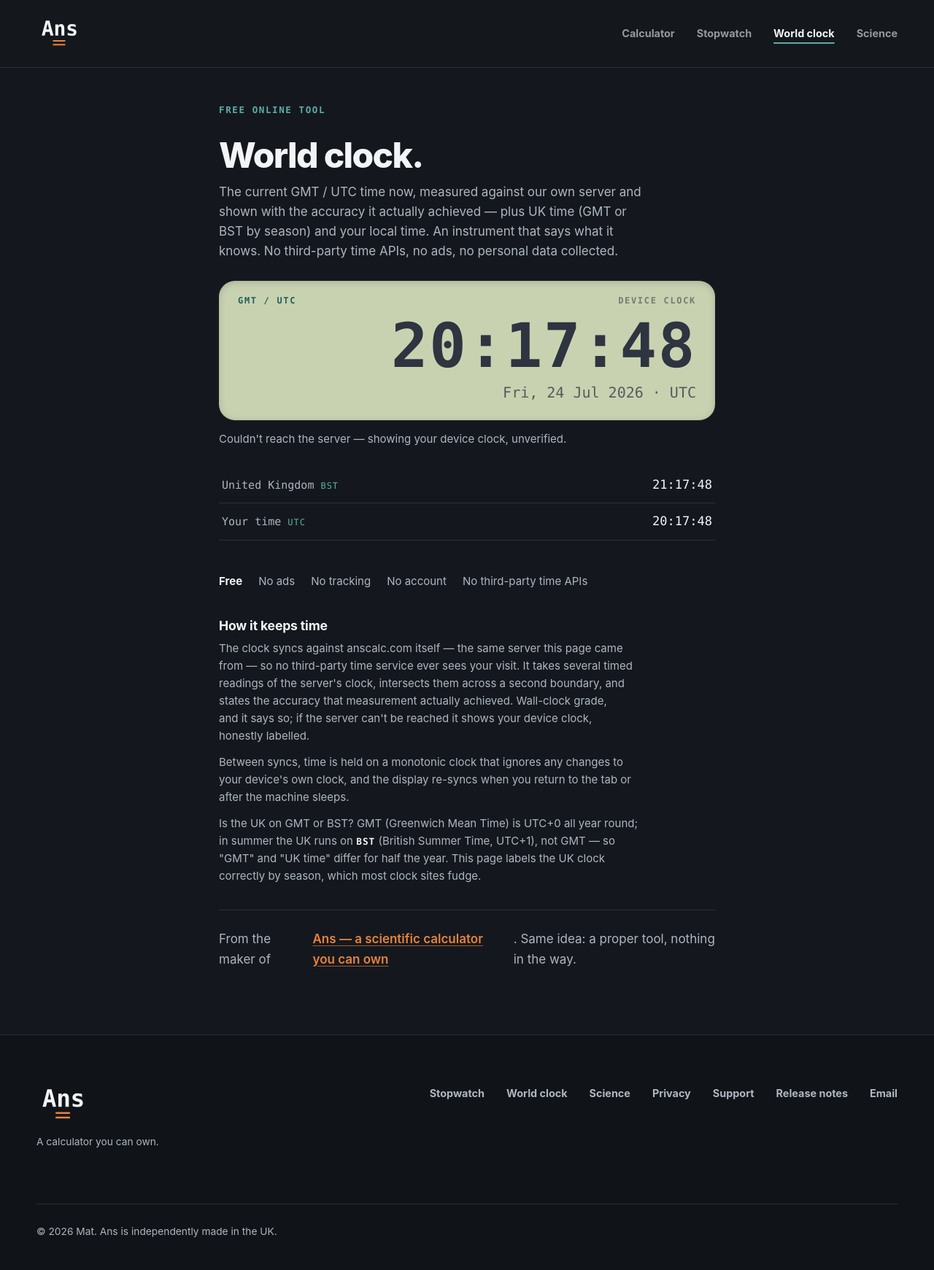
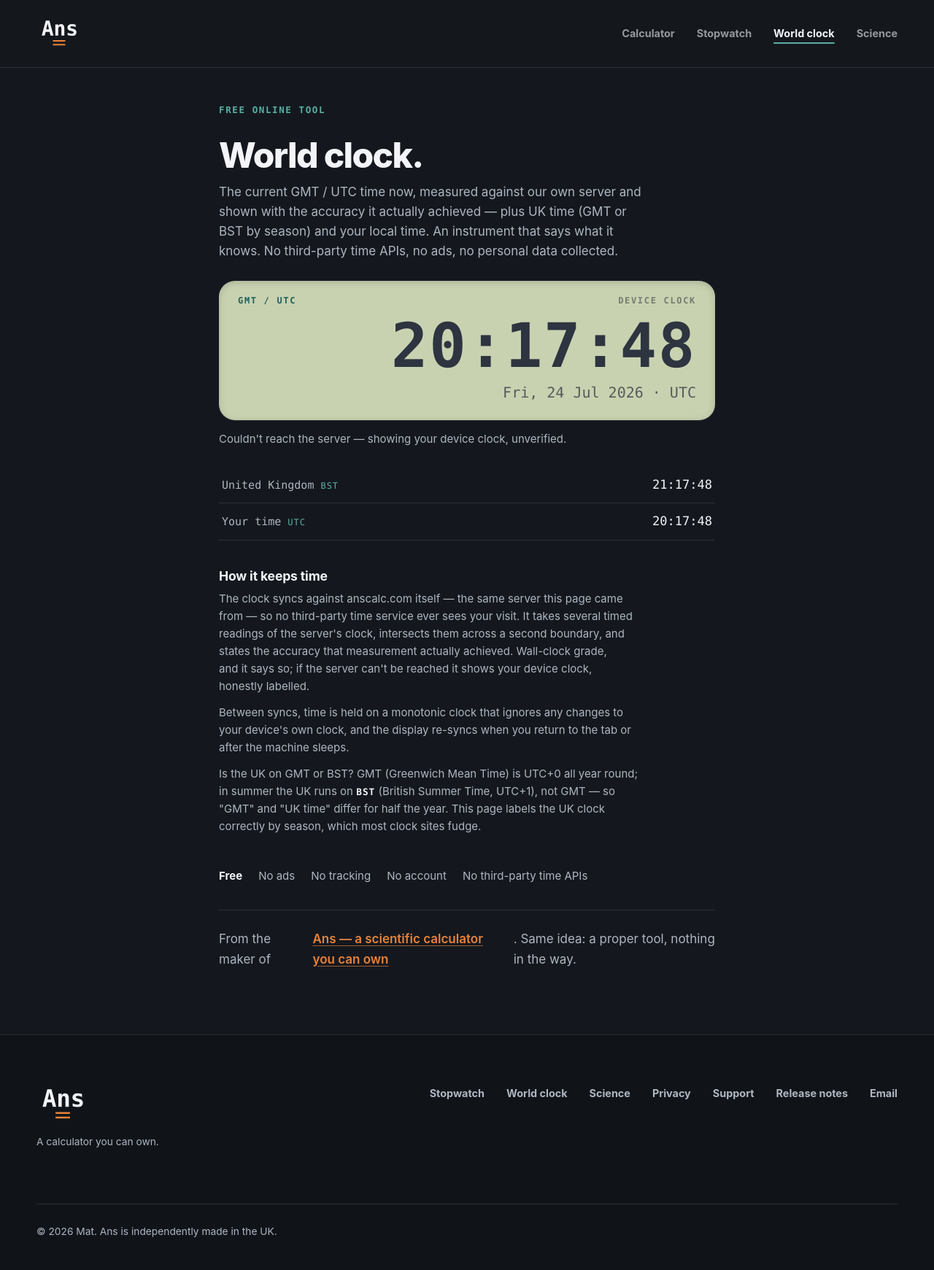
Before and after one commit to Mat-0-Py/ans-site, a Jekyll site: the page built from clock/index.html, in a window 1280 px wide. Shown: the whole page at 73% size. Built offline with Jekyll 4.4.1, drawn with Linux system fonts in a browser that asks for light colours.

```diff
--- a/_config.yml
+++ b/_config.yml
@@ -2,6 +2,23 @@ title: Ans
 description: A proper scientific calculator for iPhone and iPad. £4.99 once, with no subscriptions, ads, accounts or tracking.
 url: https://anscalc.com
 baseurl: ""
+
+# The App Store listing. While this is empty the site falls back to
+# "Coming soon" wording everywhere it would otherwise link, so the page is
+# never broken and never claims something that isn't there yet.
+#
+# Geo-neutral form (no /gb/): Apple redirects each visitor to their own
+# storefront. A regional link would send US and EU visitors to the UK store.
+appstore_url: "https://apps.apple.com/app/id6790899698"
+
+# Flip to true the moment the macOS build is approved and on sale. Until
+# then the site says Ans is coming to Mac rather than offering it — the Mac
+# app is a universal purchase on the same listing, so no second link.
+#
+# When flipping it, also widen the two places that name the platforms in
+# prose and cannot read this flag: `description` above, and the `title` and
+# `description` front matter at the top of index.html.
+mac_available: false
 markdown: kramdown
 plugins:
   - jekyll-sitemap
--- a/assets/css/style.css
+++ b/assets/css/style.css
@@ -667,12 +667,16 @@ a.button-secondary:hover {
 
 /* Each ratio matches the crop produced by Tools/generate_website_media.swift;
    change one and you must change the other. */
+.widget-capture-small .widget-shot {
+  aspect-ratio: 1 / 1;
+}
+
 .widget-capture-medium .widget-shot {
-  aspect-ratio: 1320 / 680;
+  aspect-ratio: 1149 / 557;
 }
 
 .widget-capture-large .widget-shot {
-  aspect-ratio: 1 / 1;
+  aspect-ratio: 1149 / 1217;
 }
 
 .feature-card {
@@ -1832,3 +1836,53 @@ a.button-secondary:hover {
   }
   .phys-control input { width: 100%; flex: 1; }
 }
+
+/* Mac band — the 1.1 platform story. Sits between the device captures and the
+   feature grid, raised off the page background so it reads as its own beat. */
+.mac-band {
+  border-block: 1px solid var(--line);
+  background: var(--body);
+}
+
+.mac-band-inner {
+  display: grid;
+  grid-template-columns: minmax(0, 5fr) minmax(0, 7fr);
+  gap: clamp(28px, 4vw, 60px);
+  align-items: center;
+}
+
+.mac-band-copy h2 {
+  margin: 6px 0 18px;
+}
+
+.mac-band-note {
+  margin-top: 18px;
+  color: var(--muted);
+  font-size: 0.95rem;
+}
+
+.mac-band-shot {
+  margin: 0;
+}
+
+.mac-band-shot img {
+  display: block;
+  width: 100%;
+  height: auto;
+  border: 1px solid var(--line-strong);
+  border-radius: var(--radius-md);
+  box-shadow: var(--shadow);
+}
+
+.mac-band-shot figcaption {
+  margin-top: 14px;
+  color: var(--muted);
+  font-size: 0.9rem;
+  text-align: center;
+}
+
+@media (max-width: 860px) {
+  .mac-band-inner {
+    grid-template-columns: minmax(0, 1fr);
+  }
+}
--- a/clock/index.html
+++ b/clock/index.html
@@ -97,14 +97,6 @@ permalink: /clock/
     </li>
   </ul>
 
-  <ul class="tool-ownership" aria-label="Promise">
-    <li><strong>Free</strong></li>
-    <li>No ads</li>
-    <li>No tracking</li>
-    <li>No account</li>
-    <li>No third-party time APIs</li>
-  </ul>
-
   <section class="tool-notes" aria-label="How it keeps time">
     <h2>How it keeps time</h2>
     <p>
@@ -129,6 +121,14 @@ permalink: /clock/
       which most clock sites fudge.
     </p>
   </section>
+
+  <ul class="tool-ownership" aria-label="Promise">
+    <li><strong>Free</strong></li>
+    <li>No ads</li>
+    <li>No tracking</li>
+    <li>No account</li>
+    <li>No third-party time APIs</li>
+  </ul>
 
   <p class="tool-crosslink">
     From the maker of <a href="/">Ans — a scientific calculator you can
```
Also changed, not shown: index.html (+59 -11 lines), render-preview.py (+40 -0 lines), stopwatch/index.html (+8 -8 lines), assets/images/screenshots/ipad-exact-fraction.png, assets/images/screenshots/iphone-scientific-identity.png, assets/images/screenshots/mac-keep-in-front.png (added), assets/images/screenshots/widget-large-home.png, assets/images/screenshots/widget-medium-home.png, assets/images/screenshots/widget-small.png.
